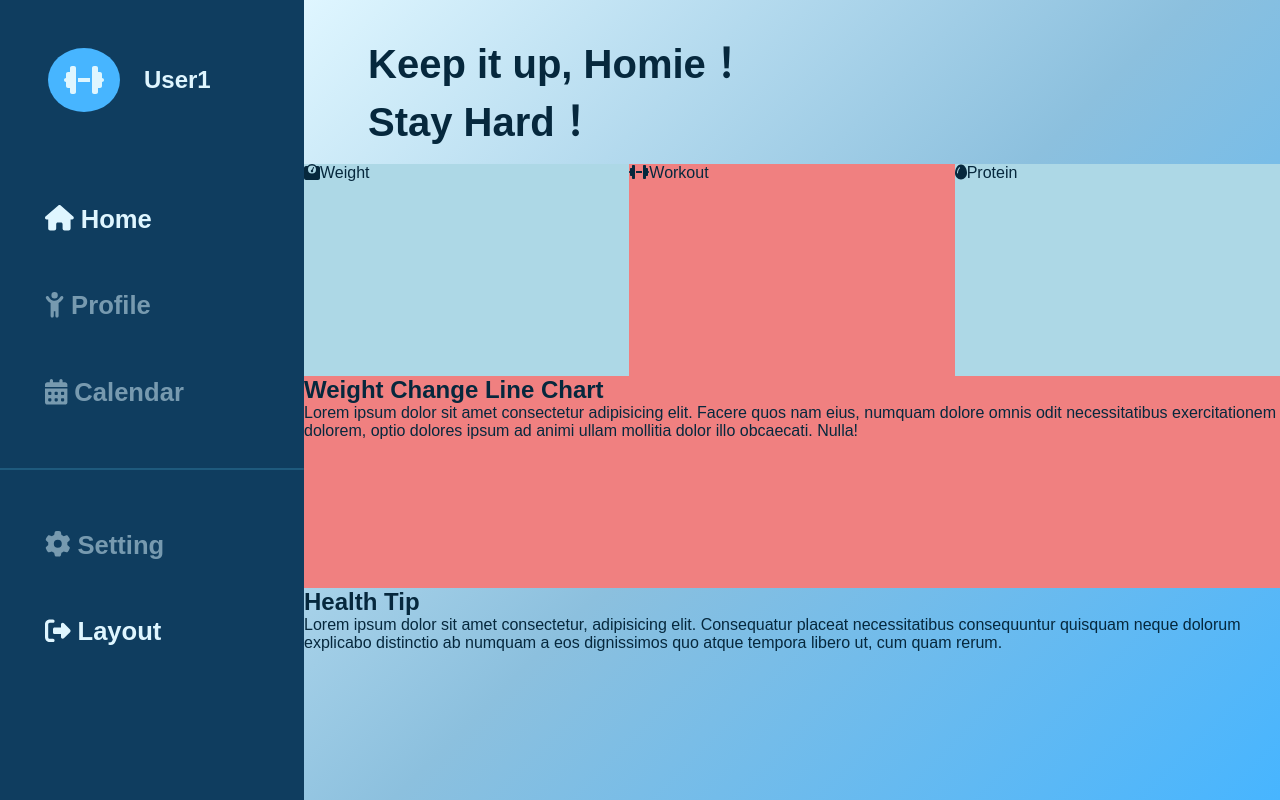
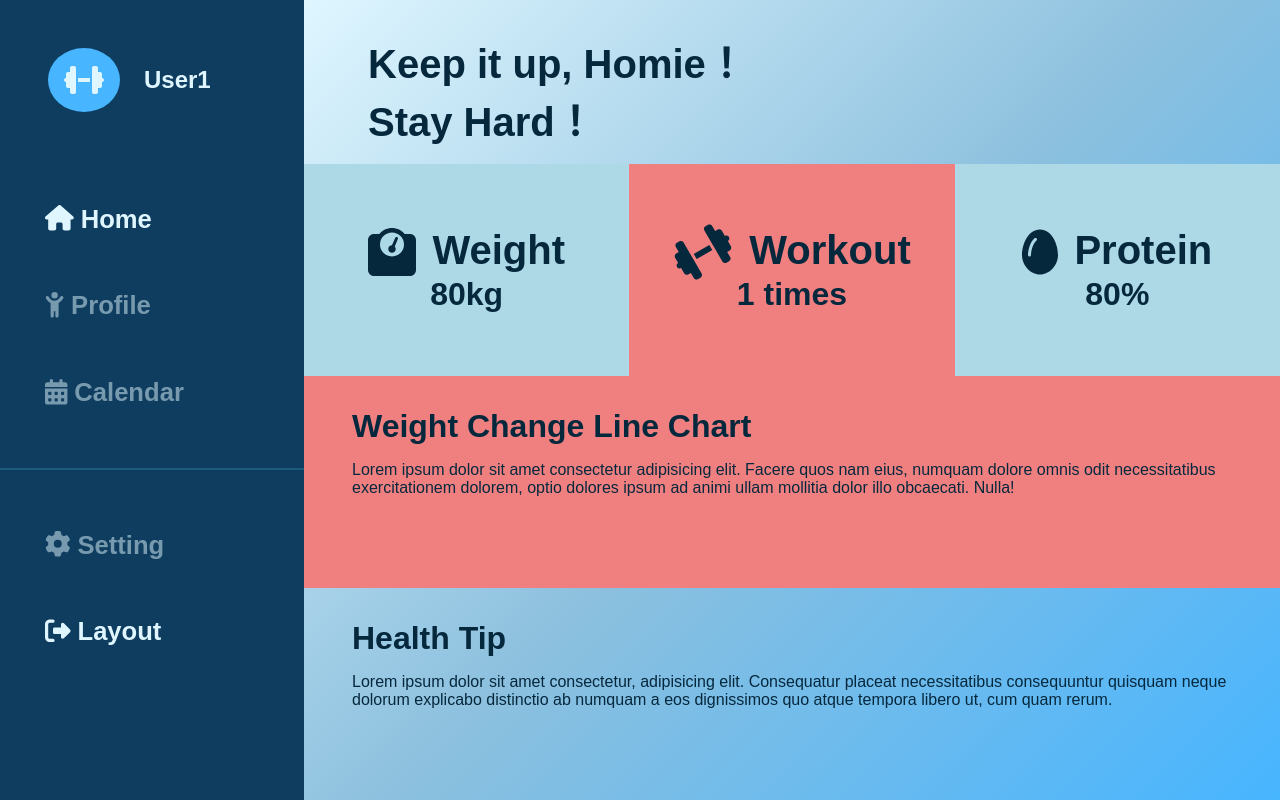
Before and after one commit to freddy990117/Fitness-Dashboard, a React (Vite) app: page /dashboard in a window 1280 px wide. Built offline with nearby package versions, Linux system fonts and the light colour scheme; no server answers; sample sign-in values are in the browser's storage.

Commit message:
Add Card Body's Layout & CSS

```diff
--- a/src/components/Card.jsx
+++ b/src/components/Card.jsx
@@ -18,16 +18,32 @@ const Card = () => {
       </div>
       <div className="card-body">
         <div className="card-item card-weight">
-          <FontAwesomeIcon icon={faWeightScale} />
-          Weight
+          <div className="card-item-header">
+            <FontAwesomeIcon className="icon" icon={faWeightScale} />
+            <h1>Weight</h1>
+          </div>
+          <div className="card-item-body">
+            <h1>80kg</h1>
+          </div>
         </div>
         <div className="card-item card-workout">
-          <FontAwesomeIcon icon={faDumbbell} />
-          Workout
+          <div className="card-item-header">
+            <FontAwesomeIcon className="icon workout" icon={faDumbbell} />
+            <h1>Workout</h1>
+          </div>
+          <div className="card-item-body">
+            <h1> 1 times</h1>
+          </div>
         </div>
         <div className="card-item card-protein">
-          <FontAwesomeIcon icon={faEgg} />
-          Protein
+          <div className="card-item-header">
+            <FontAwesomeIcon className="icon" icon={faEgg} />
+            <h1>Protein</h1>
+          </div>
+          <div className="card-item-body">
+            <h1>80%</h1>
+            {/* Chart...... */}
+          </div>
         </div>
         <div className="card-bar card-weight-change">
           <h1>Weight Change Line Chart</h1>
@@ -35,13 +51,17 @@ const Card = () => {
           nam eius, numquam dolore omnis odit necessitatibus exercitationem
           dolorem, optio dolores ipsum ad animi ullam mollitia dolor illo
           obcaecati. Nulla!
+          {/* Chart......  */}
         </div>
         <div className="card-bar card-tip">
           <h1>Health Tip</h1>
-          Lorem ipsum dolor sit amet consectetur, adipisicing elit. Consequatur
-          placeat necessitatibus consequuntur quisquam neque dolorum explicabo
-          distinctio ab numquam a eos dignissimos quo atque tempora libero ut,
-          cum quam rerum.
+          <p>
+            {" "}
+            Lorem ipsum dolor sit amet consectetur, adipisicing elit.
+            Consequatur placeat necessitatibus consequuntur quisquam neque
+            dolorum explicabo distinctio ab numquam a eos dignissimos quo atque
+            tempora libero ut, cum quam rerum.
+          </p>
         </div>
       </div>
     </section>
--- a/src/styles/card.css
+++ b/src/styles/card.css
@@ -21,6 +21,36 @@
   grid-row-gap: 0px;
   flex: 8;
 }
+.card-container .card-body .card-item {
+  display: flex;
+  flex-direction: column;
+  align-items: center;
+  justify-content: center;
+}
+.card-container .card-body .card-item .card-item-header {
+  display: flex;
+  gap: 1rem;
+}
+.card-container .card-body .card-item .card-item-header h1 {
+  font-size: 2.5rem;
+}
+.card-container .card-body .card-item .card-item-header .icon {
+  font-size: 3rem;
+}
+.card-container .card-body .card-item .card-item-header .workout {
+  transform: rotate(-30deg);
+  text-align: start;
+}
+.card-container .card-body .card-item .card-item-body h1 {
+  font-size: 2rem;
+}
+.card-container .card-body .card-bar {
+  padding: 2rem 3rem 3rem 3rem;
+}
+.card-container .card-body .card-bar h1 {
+  font-size: 2rem;
+  margin-bottom: 1rem;
+}
 .card-container .card-body .card-weight {
   grid-area: 1/1/3/3;
   background-color: lightblue;
--- a/src/styles/card.scss
+++ b/src/styles/card.scss
@@ -28,8 +28,36 @@
     grid-row-gap: 0px;
     flex: 8;
     .card-item {
+      display: flex;
+      flex-direction: column;
+      align-items: center;
+      justify-content: center;
+      .card-item-header {
+        display: flex;
+        gap: 1rem;
+        h1 {
+          font-size: 2.5rem;
+        }
+        .icon {
+          font-size: 3rem;
+        }
+        .workout {
+          transform: rotate(-30deg);
+          text-align: start;
+        }
+      }
+      .card-item-body {
+        h1 {
+          font-size: 2rem;
+        }
+      }
     }
     .card-bar {
+      padding: 2rem 3rem 3rem 3rem;
+      h1 {
+        font-size: 2rem;
+        margin-bottom: 1rem;
+      }
     }
     .card-weight {
       grid-area: 1 / 1 / 3 / 3;
```
Also changed, not shown: 1 other file (tests, documents, lock files or other folders).
